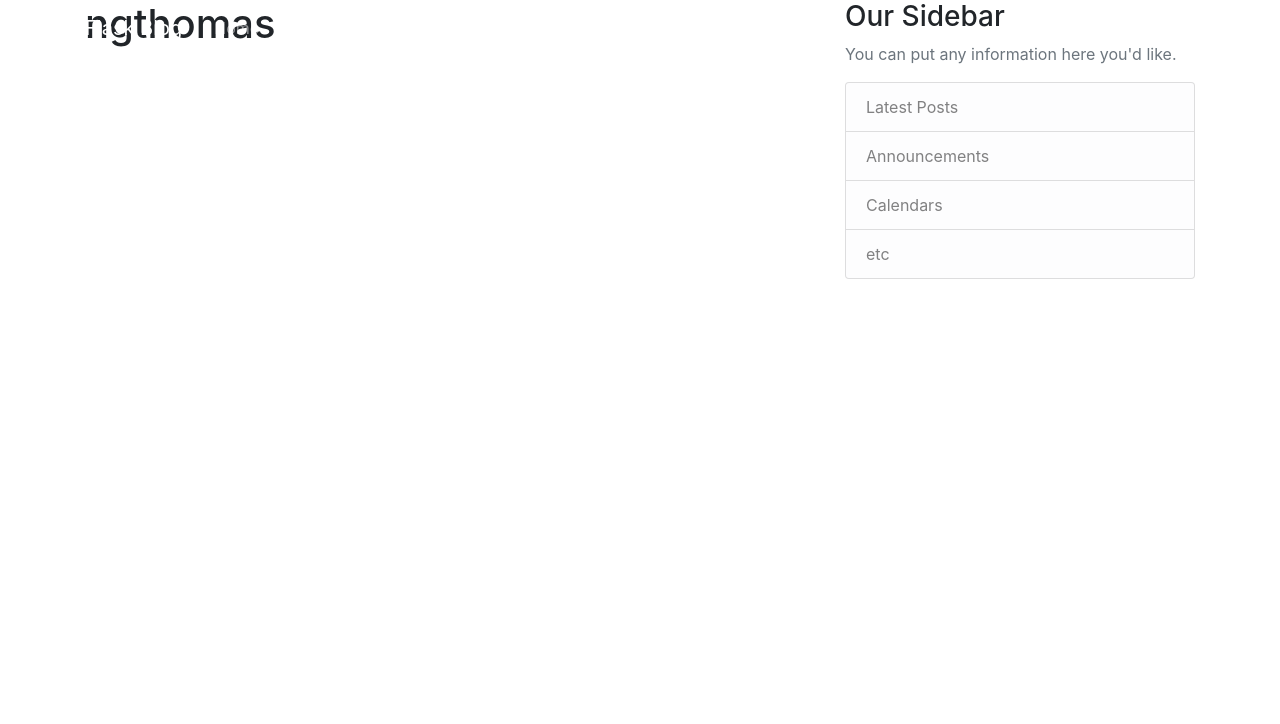
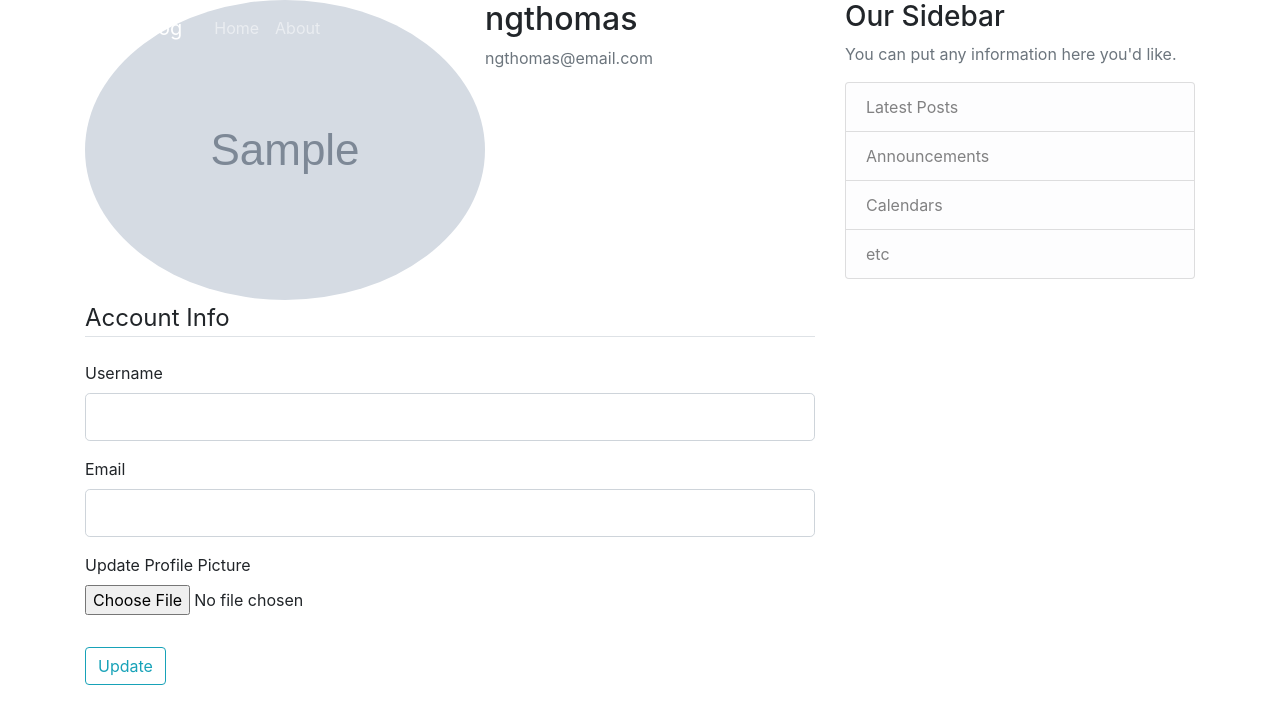
Before and after one commit to nathangthomas/flask_blog, a Flask app: template flask_blog/templates/account.html in a window 1280 px wide. Shown: the top 724 px of the page. Run offline with Flask 2, Linux system fonts and the light colour scheme; a user stored in the database is signed in; tables that the repository leaves empty hold one stand-in row (values such as "Sample post"); the template is opened without the code that fills it: values that come from a table or form of the project are taken from there, most other values are stand-ins (such as "Sample title", 1, 10 or a date in 2020); grey boxes marked "Sample" are stand-in pictures; some libraries are stand-ins or nearby versions.

Commit message:
Add username, email, and photo to account.html

```diff
--- a/flask_blog/templates/account.html
+++ b/flask_blog/templates/account.html
@@ -1,4 +1,60 @@
 {% extends "layout.html" %}
 {% block content %}
-    <h1>{{ current_user.username }}</h1>
+  <div class="content-section">
+    <div class="media">
+      <img class="rounded-circle account-img" src="{{ image_file }}">
+      <div class="media-body">
+        <h2 class="account-heading">{{ current_user.username }}</h2>
+        <p class="text-secondary">{{ current_user.email }}</p>
+      </div>
+    </div>
+    <!-- <div class="content-section"> -->
+      <form class="" action="" method="post" enctype="multipart/form-data">
+        <!-- don't forget "enctype="multipart/form-data">" above. If you do you will get unexpected errors that are hard to track down.  -->
+        {{ form.hidden_tag() }}
+        <fieldset class="form-group">
+          <legend class="border-bottom mb-4">Account Info</legend>
+          <div class="form-group">
+            {{ form.username.label(class="form-control-label") }}
+
+            {% if form.username.errors %}
+              {{ form.username(class="form-control form-control-lg is-invalid") }}
+              <div class="invalid-feedback">
+                {% for error in form.username.errors %}
+                  <span> {{ error }} </span>
+                {% endfor %}
+              </div>
+            {% else %}
+              {{ form.username(class="form-control form-control-lg") }}
+            {% endif %}
+          </div>
+          <div class="form-group">
+            {{ form.email.label(class="form-control-label") }}
+            {% if form.email.errors %}
+              {{ form.email(class="form-control form-control-lg is-invalid") }}
+              <div class="invalid-feedback">
+                {% for error in form.email.errors %}
+                  <span> {{ error }} </span>
+                {% endfor %}
+              </div>
+            {% else %}
+              {{ form.email(class="form-control form-control-lg") }}
+            {% endif %}
+          </div>
+          <div class="form-group">
+            {{ form.picture.label }}
+            {{ form.picture(class="form-control-file") }}
+            {% if form.picture.errors %}
+              {% for error in form.picture.errors %}
+                <span class="text-danger">{{ error }}</span> <br>
+              {% endfor %}
+            {% endif %}
+          </div>
+        </fieldset>
+          <div class="form-group">
+            {{ form.submit(class="btn btn-outline-info") }}
+          </div>
+      </form>
+    <!-- </div> -->
+  </div>
 {% endblock content %}
```
